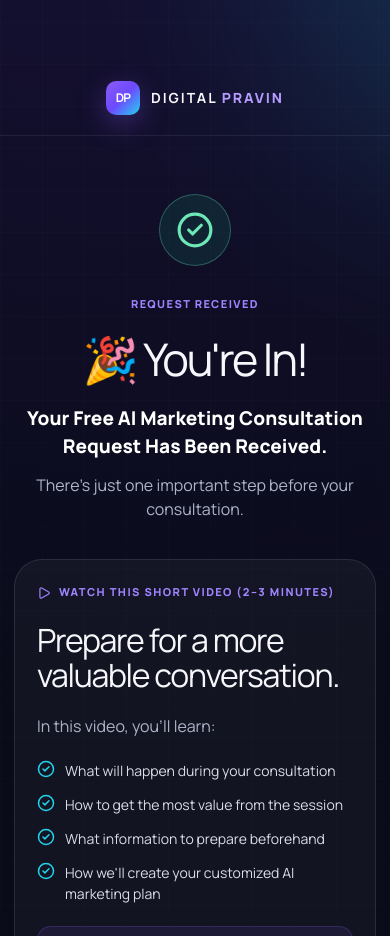
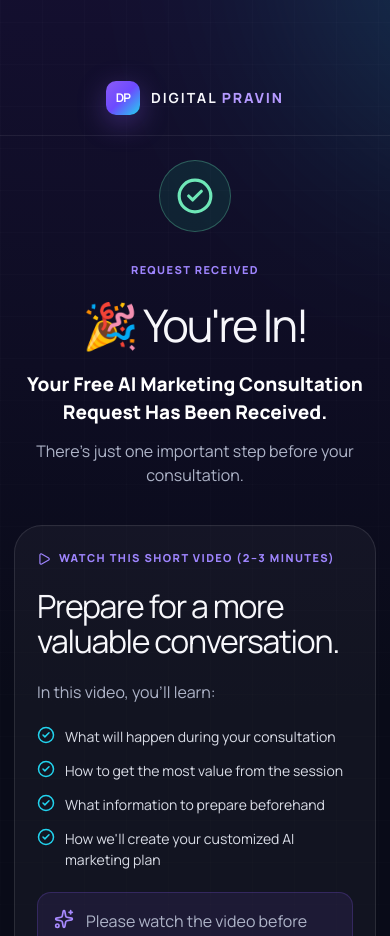
Before and after one commit to pravinbhatta68/landing-page-site, a Next.js app: page /thank-you in a window 390 px wide. Shown: the part 860-1796 px from the top of the page. Built offline with nearby package versions, Linux system fonts and the light colour scheme.

Commit message:
Tighten thank-you page opening spacing

```diff
--- a/app/globals.css
+++ b/app/globals.css
@@ -79,7 +79,7 @@ button,input,textarea { font:inherit; }
 .honeypot { position:absolute!important; left:-10000px!important; width:1px!important; height:1px!important; opacity:0!important; pointer-events:none!important; }
 .thank-page { min-height:100vh; position:relative; overflow:hidden; background:radial-gradient(circle at 50% -8%,#251655,#090b18 45%); }
 .thank-page>* { position:relative; z-index:1; }
-.thank-hero { padding:75px 0 58px; }
+.thank-hero { padding:28px 0 58px; }
 .success-mark { width:72px; height:72px; display:grid; place-items:center; margin:0 auto 24px; color:#6ee7b7; border-radius:50%; background:rgba(16,185,129,.12); border:1px solid rgba(110,231,183,.3); }
 .thank-hero h1 { margin:12px 0 10px; font-size:clamp(45px,7vw,76px); letter-spacing:-.05em; }
 .thank-lead { max-width:700px; margin:0 auto 12px; color:white; font-size:clamp(19px,3vw,24px); font-weight:750; }
@@ -134,7 +134,7 @@ button,input,textarea { font:inherit; }
   .benefit-card:last-child { grid-column:auto; }
   .lead-form { padding:21px; border-radius:20px; }
   .section h2,.thank-content h2,.whatsapp-card h2 { font-size:32px; }
-  .thank-hero { padding:58px 0 38px; }
+  .thank-hero { padding:24px 0 38px; }
   .thank-content { width:calc(100% - 28px); padding:22px; gap:32px; }
   .whatsapp-card { padding:38px 22px; }
   .whatsapp-button { width:100%; }
```
